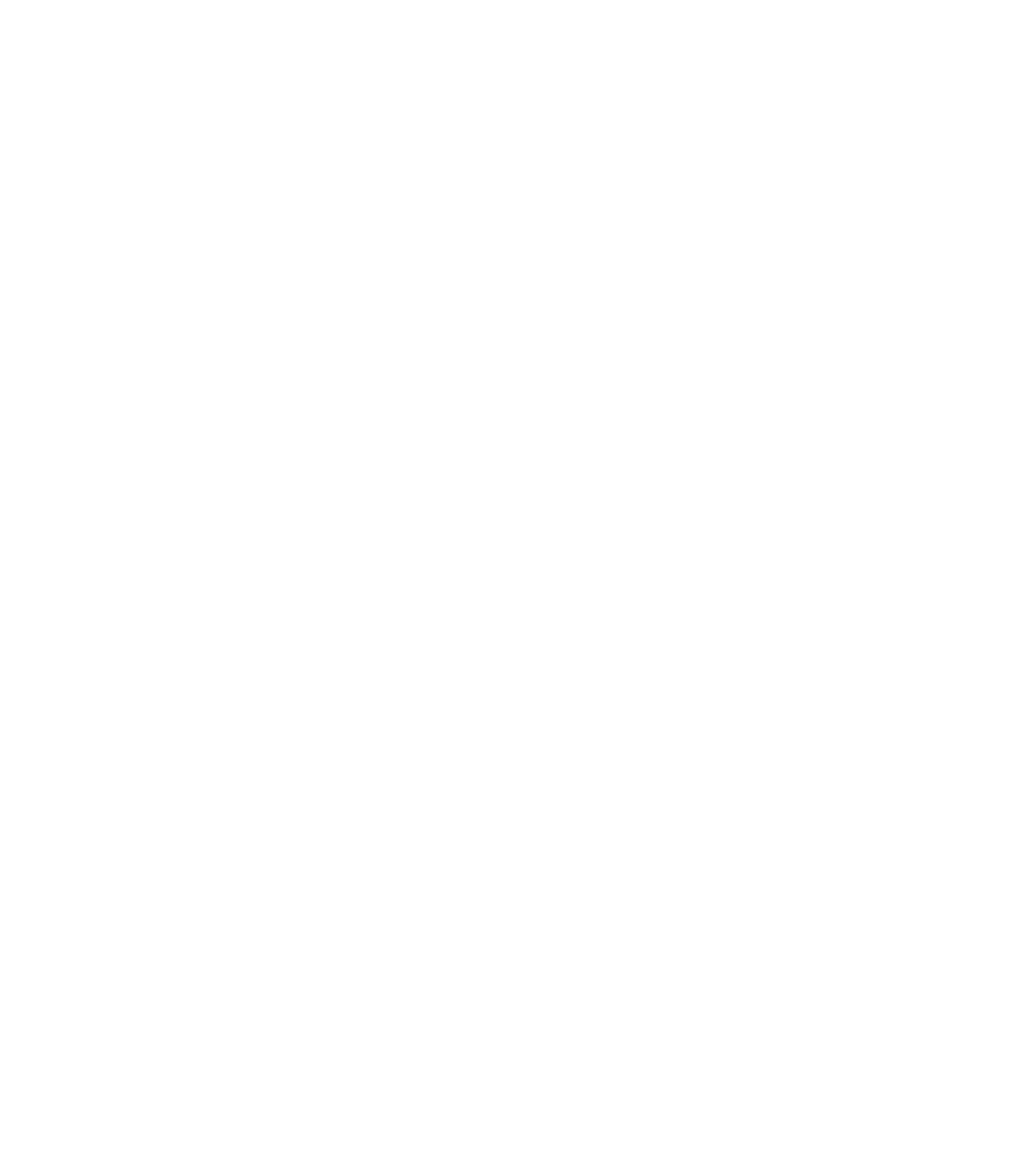
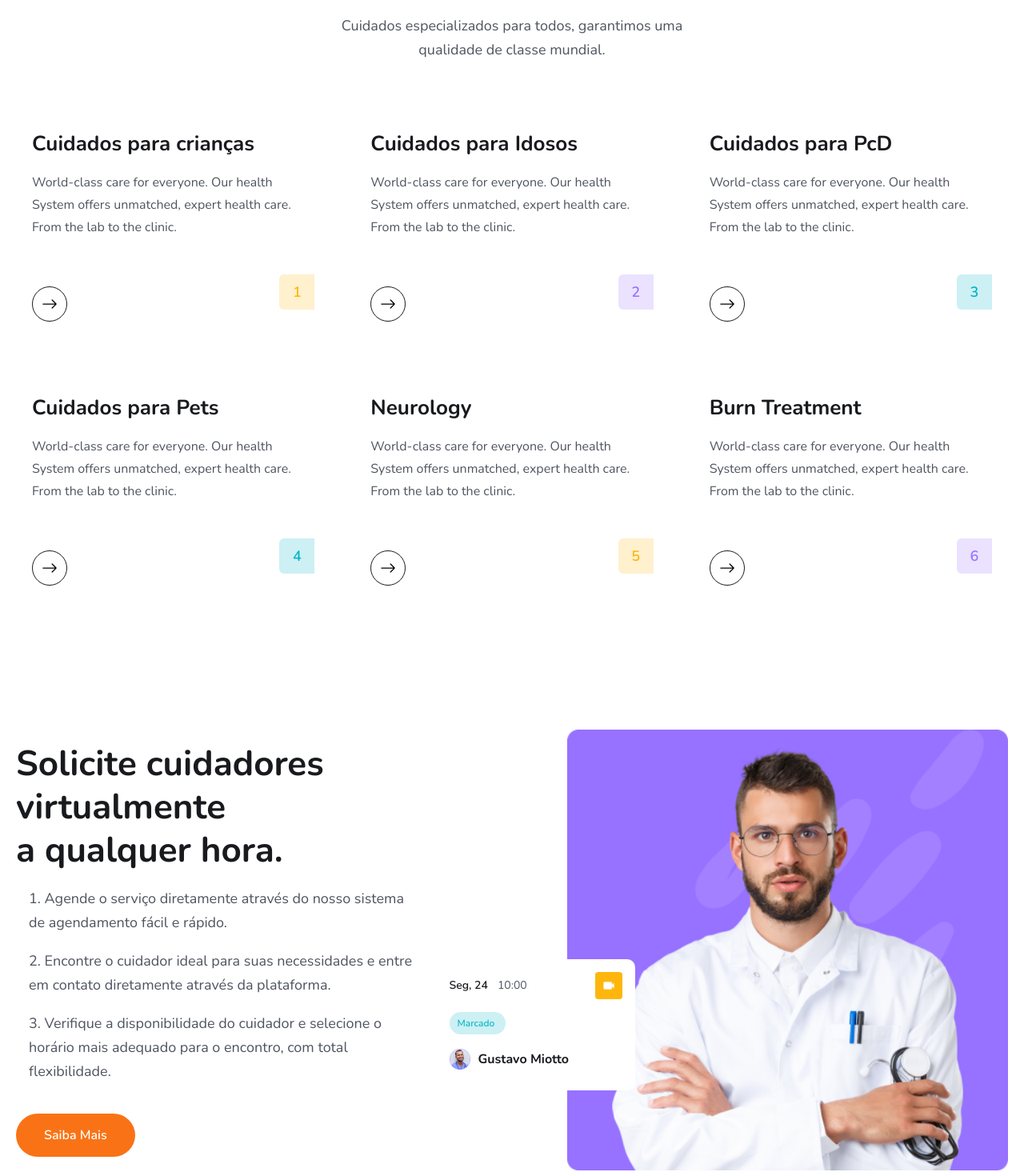
Before and after one commit to NotedSilva/Caregiver-Website, a React (Vite) app in the folder frontend/: page / in a window 1280 px wide. Shown: the part 2500-3970 px from the top of the page at 80% size. Before the commit the page ends 1696 px from the top, so only its background shows below. Built offline with nearby package versions, Linux system fonts and the light colour scheme.

Commit message:
Inclusão dos componentes criados

```diff
--- a/frontend/src/pages/Home.jsx
+++ b/frontend/src/pages/Home.jsx
@@ -1,14 +1,21 @@
 import React from 'react';
 import {Link} from 'react-router-dom';
+
+import Sobre from '../components/Sobre/Sobre';
+import ServiceList from '../components/Servicos/ServiceList';
 
 import img1 from '../assets/images/hero-img01.png';
 import img2 from '../assets/images/hero-img02.png';
 import img3 from '../assets/images/hero-img03.png';
+import img4 from '../assets/images/feature-img.png';
+import img5 from '../assets/images/video-icon.png';
 import icon1 from '../assets/images/icon01.png';
 import icon2 from '../assets/images/icon02.png';
 import icon3 from '../assets/images/icon03.png';
+import icon4 from '../assets/images/avatar-icon.png';
 
 import {BsArrowRight} from 'react-icons/bs';
+
 
 const Home = () => {
   return <>
@@ -73,9 +80,9 @@
         </div>
       </div>
     </section>
+    {/* SEÇÃO PRINCIPAL FINAL*/}
 
     {/* SEÇÃO PRINCIPAL SEGUNDA PARTE*/}
-
       <section>
         <div className="container">
           <div className="lg:w-[470px] mx-auto">
@@ -139,8 +146,84 @@
               </div>
         </div>
       </section>
+    {/* SEÇÃO PRINCIPAL SEGUNDA PARTE FINAL*/}
 
-    {/* INICIO DA SEÇÃO SOBRE*/}
+    {/* COMPONENTE SOBRE */}
+      <Sobre />
+
+    {/* SEÇÃO SERVIÇOS*/}
+    <section>
+      <div className="container">
+        <div className="xl:w-[470px] mx-auto">
+          <h2 className="heading text-center">Nossos serviços</h2>
+          <p className="text__para text-center">Cuidados especializados para todos, garantimos uma qualidade de classe mundial.</p>
+        </div>
+
+        <ServiceList />
+      </div>
+    </section>
+    {/* SEÇÃO SERVIÇOS FINAL*/}
+
+    {/* SEÇÃO RECURSOS*/}
+    <section>
+      <div className="container">
+          <div className="flex items-center justify-between flex-col lg:flex-row">
+            {/*RECURSOS CONTEUDO*/}
+          <div className="xl:w-[530px]">
+            <h2 className="heading">Solicite cuidadores virtualmente <br/> a qualquer hora.</h2>
+
+            <ul className="pl-4">
+              <li className="text__para">
+                  1. Agende o serviço diretamente através do nosso sistema de agendamento fácil e rápido.
+              </li>
+              <li className="text__para">
+                  2. Encontre o cuidador ideal para suas necessidades e entre em contato diretamente através da plataforma.
+              </li>
+              <li className="text__para">
+                  3. Verifique a disponibilidade do cuidador e selecione o horário mais adequado para o encontro, com total flexibilidade.
+              </li>
+            </ul>
+              <Link to='/'><button className="btn">Saiba Mais</button></Link>
+          </div>
+
+              {/*RECURSOS IMAGEM*/}
+              <div className="relative z-10 xl:w-[770px] flex justify-end mt-[50px] lg:mt-0">
+                <img className="w-3/4" src={img4} alt="Imagem Recursos" />
+
+                <div className="w-[150px] lg:w-[248px] bg-white absolute bottom-[50px] left-0 md:bottom-[100px] md:left-5 z-20 p-2 pb-3 lg:pt-4 lg:px-4 lg:pb-[26px] rounded-[10px]">
+
+                  <div className="flex items-center justify-between">
+                    <div className="flex items-center gap-[6px] lg:gap-3">
+                      <p className="text-[10px] leading-[10px] lg:text-[14px] lg:leading-5 text-headingColor font-[600]">
+                        Seg, 24
+                      </p>
+                      <p className="text-[10px] leading-[10px] lg:text-[14px] lg:leading-5 text-textColor font-[400]">
+                        10:00
+                      </p>
+                    </div>
+                      <span className="w-5 h-5 lg:w-[34px] lg:h-[34px] flex items-center justify-center bg-yellowColor rounded py-1 px-[6px] lg:py-3 lg:px-[9px]">
+                        <img src={img5} alt="Imagem video" />
+                      </span>
+                  </div>
+
+                  <div className="w-[65px] lg:w-[70px] bg-[#CCF0F3] py-1 px-2 lg:py-[6px] lg:px-[10px] text-[8px] leading-[8px] lg:text-[12px] lg:leading-4 text-irisBlueColor font-[500] mt-2 lg:mt-4 rounded-full">
+                    Marcado
+                  </div>
+
+                  <div className="flex items-center gap-[6px] lg:gap-[10px] mt-2 lg:mt-[18px]">
+                    <img src={icon4} alt="Icone" />
+                    <h4 className="text-[10px] leading-3 lg:text-[16px] lg:heading-[22px] font-[700] text-headingColor">
+                      Gustavo Miotto
+                    </h4>
+                  </div>
+
+                </div>
+              </div>
+          </div>
+      </div>
+    </section>
+
+
 
   </>
 };
```
